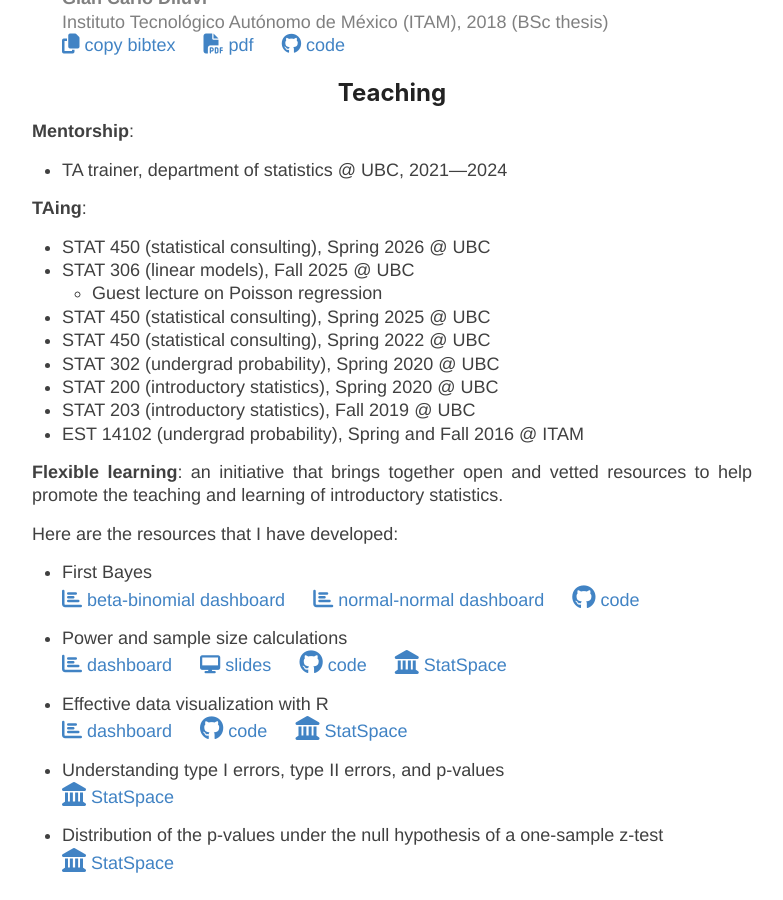
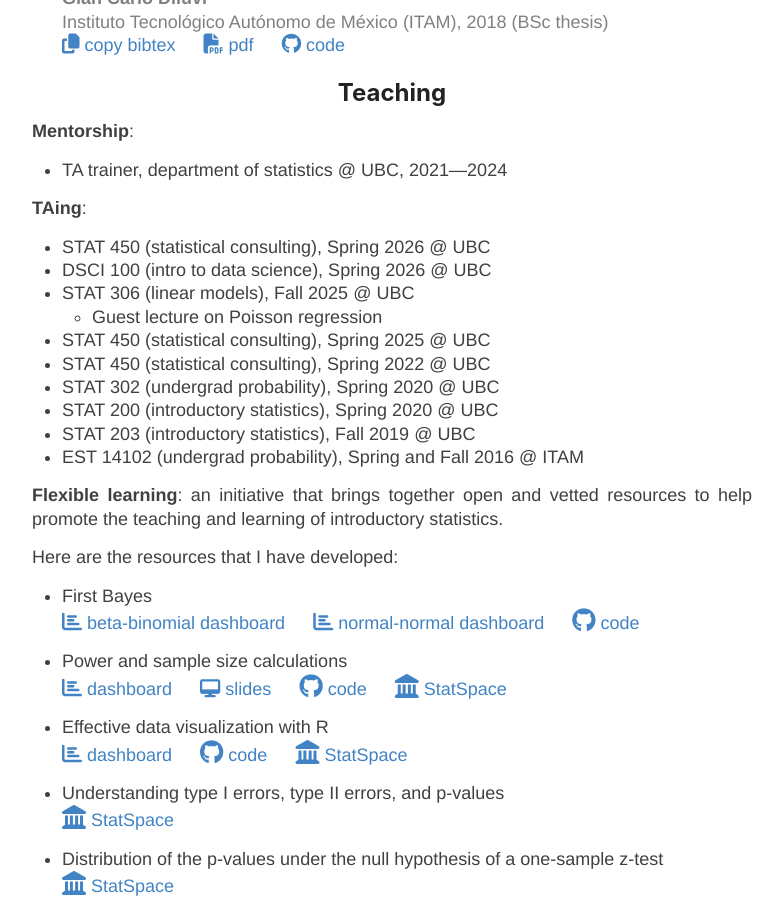
Before and after one commit to giankdiluvi/giankdiluvi.github.io, a Jekyll site: the page built from index.md, in a window 1280 px wide and 900 px high, scrolled down 1681 px. Shown: the whole window, without its empty margins (248-1031 px from the left). Built offline with Jekyll 4.4.1, drawn with Linux system fonts in a browser that asks for light colours; nearby versions of some CDN libraries; our own code applies the rules of GitHub Pages for plain Markdown files.

Commit message:
update ta positions

```diff
--- a/index.md
+++ b/index.md
@@ -250,6 +250,7 @@ teach Bayesian inference has been accepted at [ICOTS](https://icots.info/11/)!
 
 **TAing**:
 - STAT 450 (statistical consulting), Spring 2026 @ UBC
+- DSCI 100 (intro to data science), Spring 2026 @ UBC
 - STAT 306 (linear models), Fall 2025 @ UBC
   - Guest lecture on Poisson regression
 - STAT 450 (statistical consulting), Spring 2025 @ UBC
```
